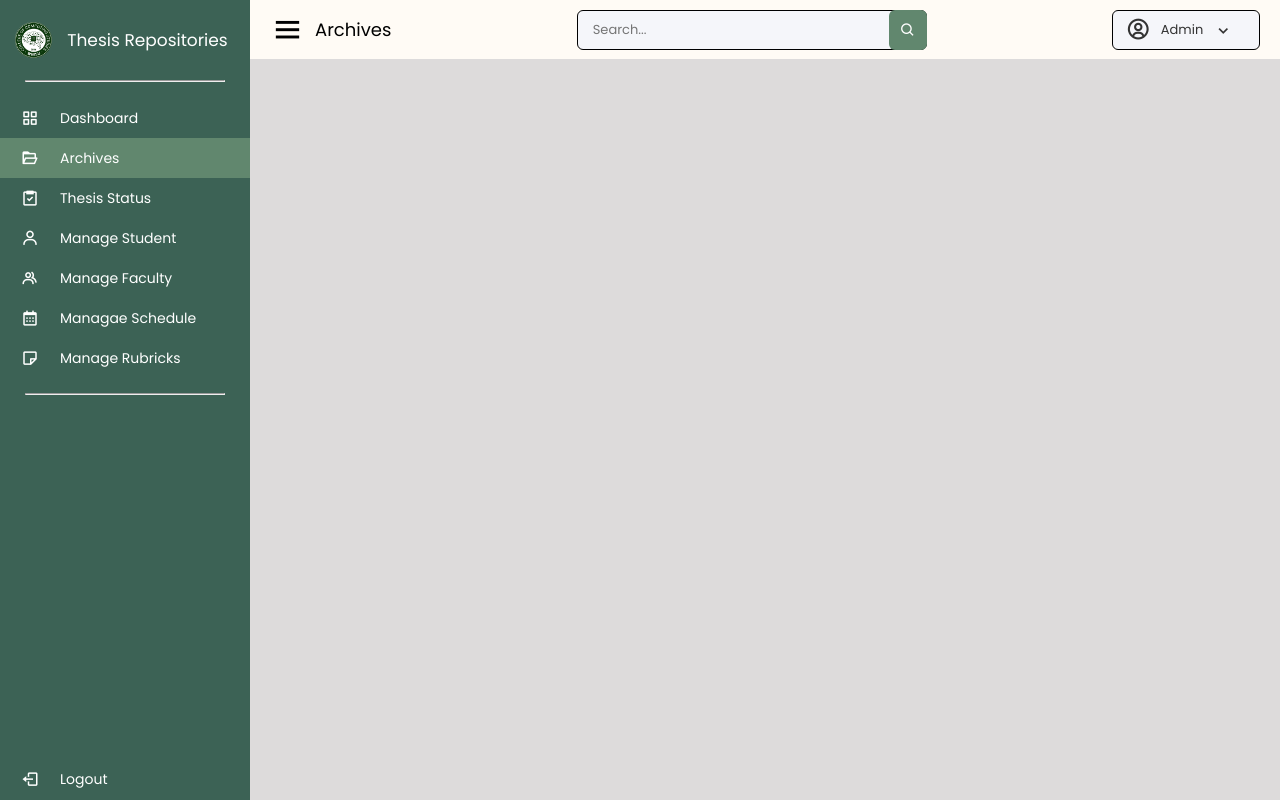
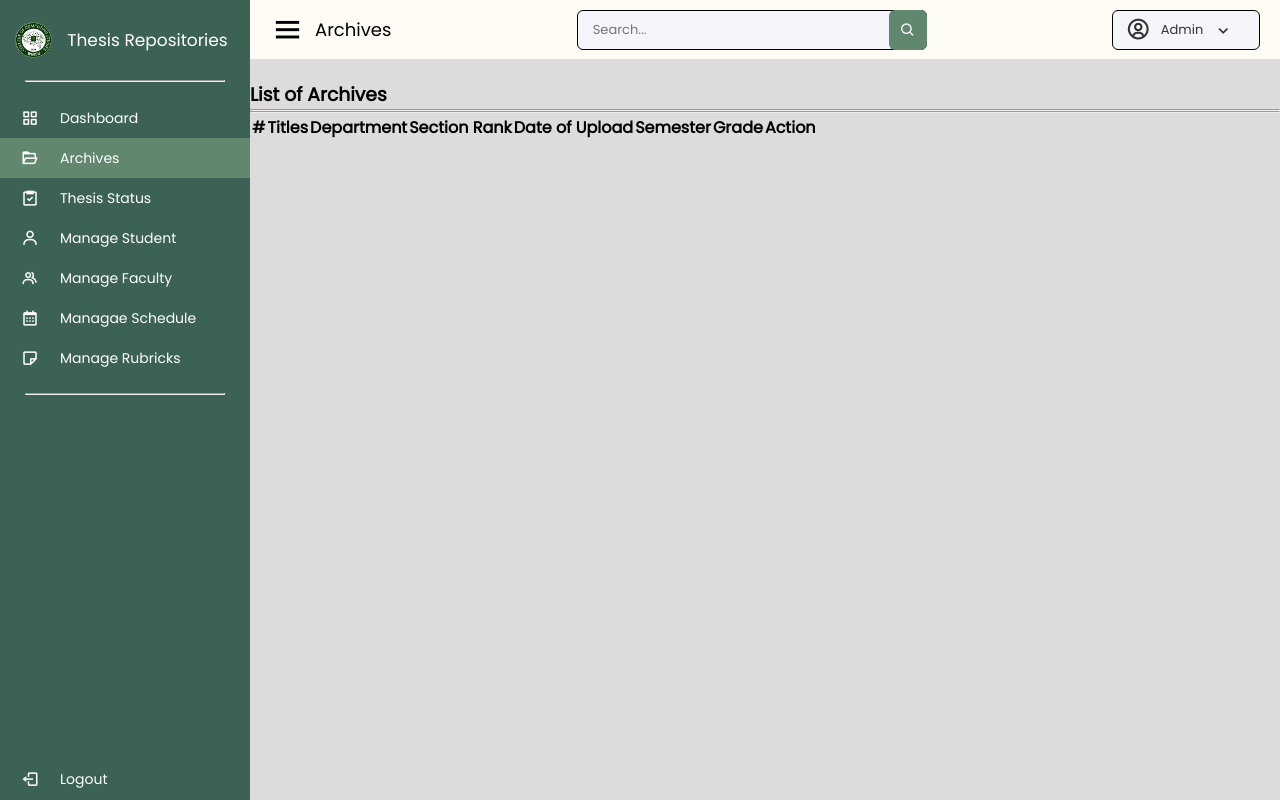
Before and after one commit to MarvinWaro/Thesis-Repositories, a PHP site: page /admin/archives.php in a window 1280 px wide. Run offline with PHP 8.4, Linux system fonts and the light colour scheme; lists and menus that the app fills with data are empty.

Commit message:
table head added

```diff
--- a/admin/archives.php
+++ b/admin/archives.php
@@ -92,10 +92,46 @@
             </div>
 
         </nav>
+
+        <!--Table-->
+
+        <div class="home-content">
+            <div class="table-container">
+                <div class="table-heading">
+                    <h3 class="table-title">List of Archives</h3>
+                 </div>
+
+                 <hr>
+
+                    <!--Filters-->
+
+
+                 <hr>
+
+
+            <table class="table">
+                <thead>
+                    <tr>
+                        <th>#</th>
+                        <th>Titles</th>
+                        <th>Department</th>
+                        <th>Section Rank</th>
+                        <th>Date of Upload</th>
+                        <th>Semester</th>
+                        <th>Grade</th>
+                        <th class="action">Action</th>
+                    </tr>
+                </thead>
+                <tbody>
+
+                </tbody>
+            </table>
+        </div>
+    </div>
+
     </section>
 
-    <script src="../js/script.js"></script>
 
-
+<script src="../js/script.js"></script>
 </body>
 </html>
--- a/css/style.css
+++ b/css/style.css
@@ -491,3 +491,5 @@ nav .profile-details i {
     border-radius: 12px;
     margin-left: 10px;
 }
+
+/*table*/
```
